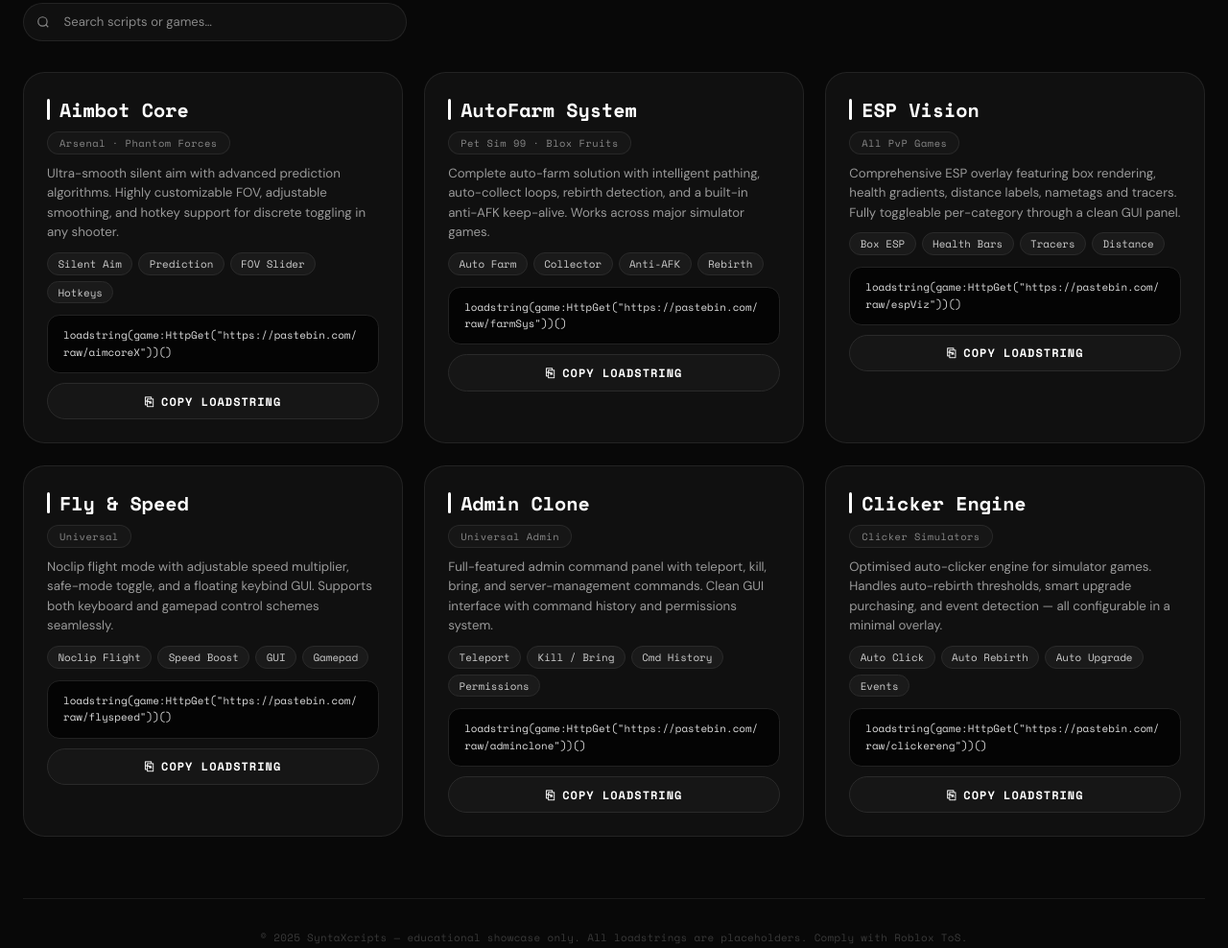
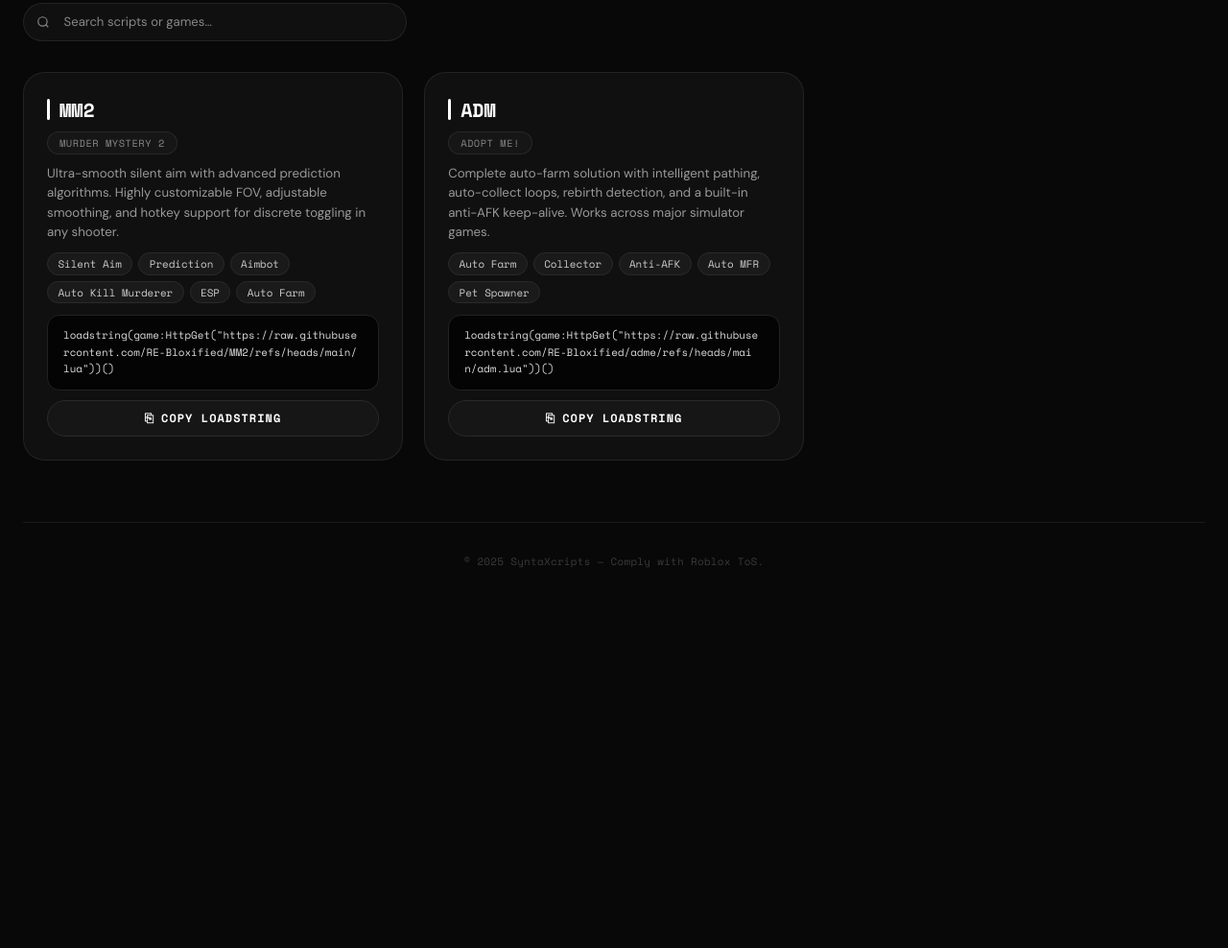
Before and after one commit to pixelsport/syntaXcripts, a plain HTML site: page index.html in a window 1280 px wide. Shown: the part 988-1976 px from the top of the page at 96% size. After the commit the page ends 1661 px from the top, so only its background shows below. Drawn offline with nearby package versions, Linux system fonts and the light colour scheme.

Commit message:
Update index.html

```diff
--- a/index.html
+++ b/index.html
@@ -792,9 +792,9 @@
 
   <!-- HERO -->
   <section class="hero">
-    <div class="hero-eyebrow">precision script gallery</div>
+    <div class="hero-eyebrow">syntax</div>
     <h1>SCRIPT<br><span class="outline">GALLERY</span></h1>
-    <p class="hero-sub">clean tools · minimal design · trusted by thousands</p>
+    <p class="hero-sub">TRUSTED BY THOUSANDS</p>
   </section>
 
   <!-- CAROUSEL -->
@@ -863,13 +863,11 @@
   <div id="intro" class="tab-pane">
     <div class="profile-card">
       <div class="avatar-circle">⌾</div>
-      <h2>Syntax / KAI</h2>
-      <div class="role">Head Developer · 5y+ Experience</div>
-      <p>Dedicated to building clean, minimal, and powerful script showcases. All resources are provided for educational purposes. Trusted by thousands of developers.</p>
+      <h2>Syntax</h2>
+      <div class="role">Head Developer · 2y+ Experience</div>
+      <p>Dedicated to building clean, minimal, and powerful script showcases. All resources are provided for total domination across fields. Trusted by thousands of users.</p>
       <div class="social-icons">
-        <a href="#" class="social-link" id="twitterLink">⌗ Twitter</a>
-        <a href="#" class="social-link" id="githubLink">⌂ GitHub</a>
-        <a href="#" class="social-link" id="discordUser">✉ Discord</a>
+        <a href="#" class="social-link" id="txtdrei">✉ Discord</a>
       </div>
     </div>
   </div>
@@ -877,9 +875,9 @@
   <!-- COMMUNITY PANE -->
   <div id="discord" class="tab-pane">
     <div class="discord-card">
-      <h2>Join the Collective</h2>
-      <p>Script drops · Support · Community discussions</p>
-      <a href="#" id="discordInviteBtn" class="discord-invite">⎗ Join SyntaX Discord</a>
+      <h2>Join the Community</h2>
+      <p>Script drops · Support</p>
+      <a href="#" id="discordInviteBtn" class="https://discord.gg/nbjrFMc9TR">⎗ Join Discord</a>
       <div>
         <div class="member-badge">
           <div class="online-dot"></div>
@@ -890,7 +888,7 @@
   </div>
 
   <footer>
-    <p>© 2025 SyntaXcripts — educational showcase only. All loadstrings are placeholders. Comply with Roblox ToS.</p>
+    <p>© 2025 SyntaXcripts — Comply with Roblox ToS.</p>
   </footer>
 </div>
 
@@ -1050,46 +1048,18 @@
 ══════════════════════════════════════════════ */
 const scriptsData = [
   {
-    name: "Aimbot Core",
-    game: "Arsenal · Phantom Forces",
+    name: "MM2",
+    game: "MURDER MYSTERY 2",
     desc: "Ultra-smooth silent aim with advanced prediction algorithms. Highly customizable FOV, adjustable smoothing, and hotkey support for discrete toggling in any shooter.",
-    features: ["Silent Aim", "Prediction", "FOV Slider", "Hotkeys"],
-    loadstring: `loadstring(game:HttpGet("https://pastebin.com/raw/aimcoreX"))()`
+    features: ["Silent Aim", "Prediction", "Aimbot", "Auto Kill Murderer", "ESP", "Auto Farm"],
+    loadstring: `loadstring(game:HttpGet("https://raw.githubusercontent.com/RE-Bloxified/MM2/refs/heads/main/lua"))()`
   },
   {
-    name: "AutoFarm System",
-    game: "Pet Sim 99 · Blox Fruits",
+    name: "ADM",
+    game: "ADOPT ME!",
     desc: "Complete auto-farm solution with intelligent pathing, auto-collect loops, rebirth detection, and a built-in anti-AFK keep-alive. Works across major simulator games.",
-    features: ["Auto Farm", "Collector", "Anti-AFK", "Rebirth"],
-    loadstring: `loadstring(game:HttpGet("https://pastebin.com/raw/farmSys"))()`
-  },
-  {
-    name: "ESP Vision",
-    game: "All PvP Games",
-    desc: "Comprehensive ESP overlay featuring box rendering, health gradients, distance labels, nametags and tracers. Fully toggleable per-category through a clean GUI panel.",
-    features: ["Box ESP", "Health Bars", "Tracers", "Distance"],
-    loadstring: `loadstring(game:HttpGet("https://pastebin.com/raw/espViz"))()`
-  },
-  {
-    name: "Fly & Speed",
-    game: "Universal",
-    desc: "Noclip flight mode with adjustable speed multiplier, safe-mode toggle, and a floating keybind GUI. Supports both keyboard and gamepad control schemes seamlessly.",
-    features: ["Noclip Flight", "Speed Boost", "GUI", "Gamepad"],
-    loadstring: `loadstring(game:HttpGet("https://pastebin.com/raw/flyspeed"))()`
-  },
-  {
-    name: "Admin Clone",
-    game: "Universal Admin",
-    desc: "Full-featured admin command panel with teleport, kill, bring, and server-management commands. Clean GUI interface with command history and permissions system.",
-    features: ["Teleport", "Kill / Bring", "Cmd History", "Permissions"],
-    loadstring: `loadstring(game:HttpGet("https://pastebin.com/raw/adminclone"))()`
-  },
-  {
-    name: "Clicker Engine",
-    game: "Clicker Simulators",
-    desc: "Optimised auto-clicker engine for simulator games. Handles auto-rebirth thresholds, smart upgrade purchasing, and event detection — all configurable in a minimal overlay.",
-    features: ["Auto Click", "Auto Rebirth", "Auto Upgrade", "Events"],
-    loadstring: `loadstring(game:HttpGet("https://pastebin.com/raw/clickereng"))()`
+    features: ["Auto Farm", "Collector", "Anti-AFK", "Auto MFR", "Pet Spawner"],
+    loadstring: `loadstring(game:HttpGet("https://raw.githubusercontent.com/RE-Bloxified/adme/refs/heads/main/adm.lua"))()`
   }
 ];
 
```
